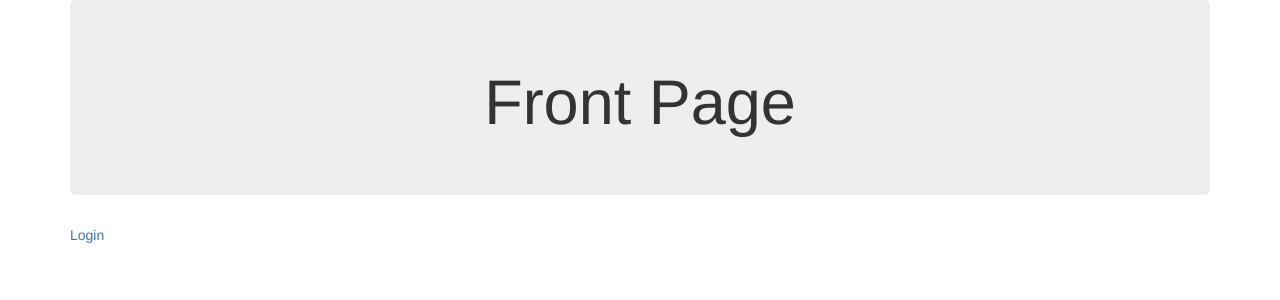
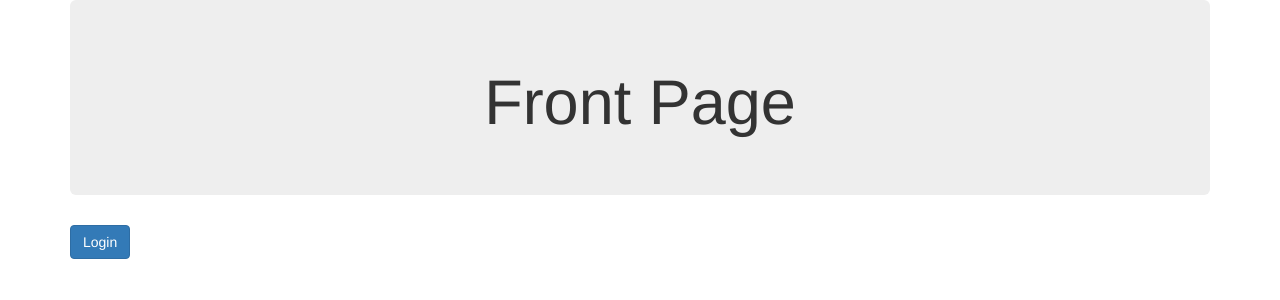
Before and after one commit to johnlaine1/udacity-fsnd-blog, a Python web app: template templates/front.html in a window 1280 px wide. Shown: the top 300 px of the page. Run offline with Jinja, Linux system fonts and the light colour scheme; the template is opened without the code that fills it, so the values that code supplies are empty; some libraries are stand-ins or nearby versions.

Commit message:
feat: Change login button style

```diff
--- a/templates/front.html
+++ b/templates/front.html
@@ -5,6 +5,6 @@
 <div class="jumbotron text-center">
     <h1>Front Page</h1>
 </div>
-<a href="/login">Login</a>
+<a href="/login" class="btn btn-primary">Login</a>
 
 {% endblock %}
```
